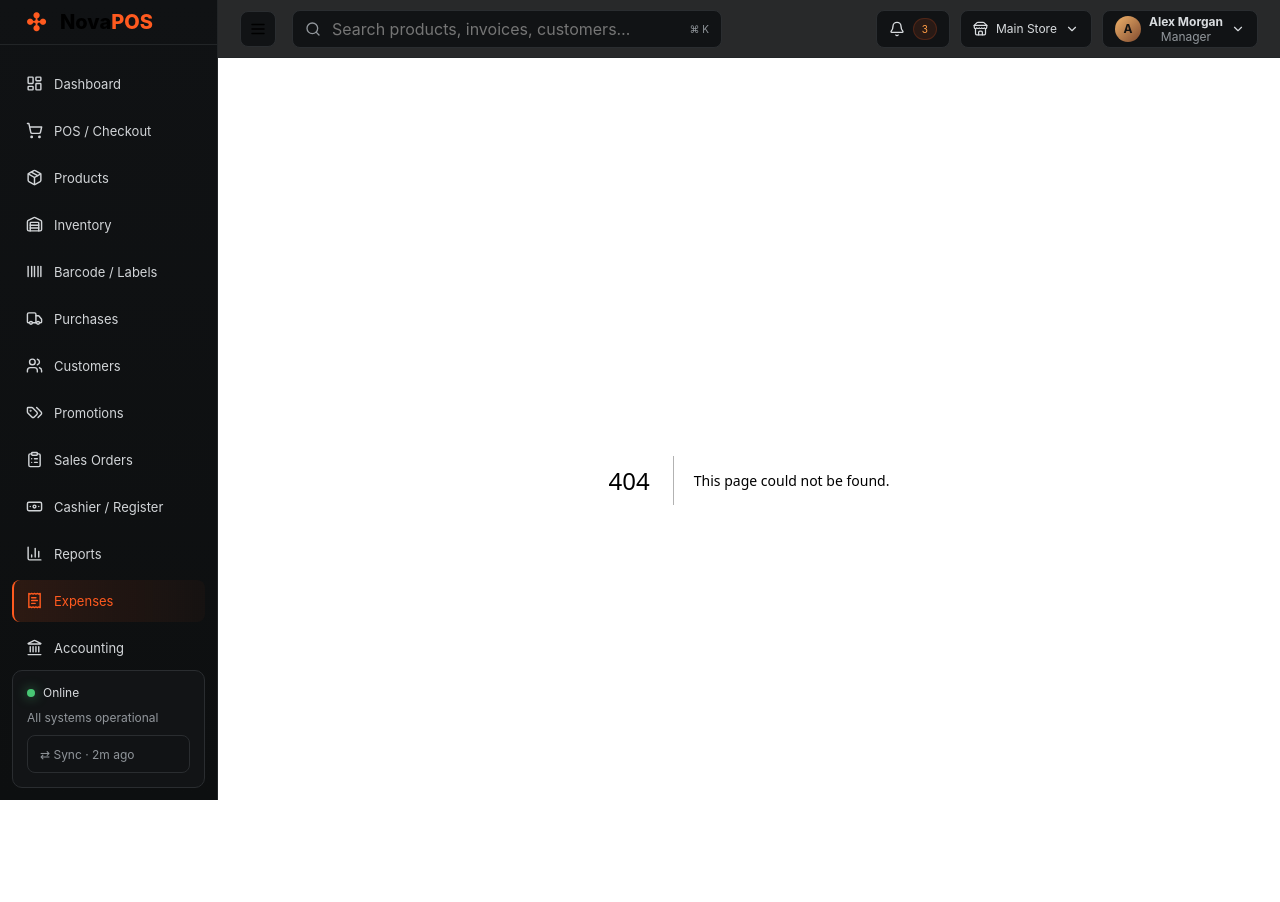
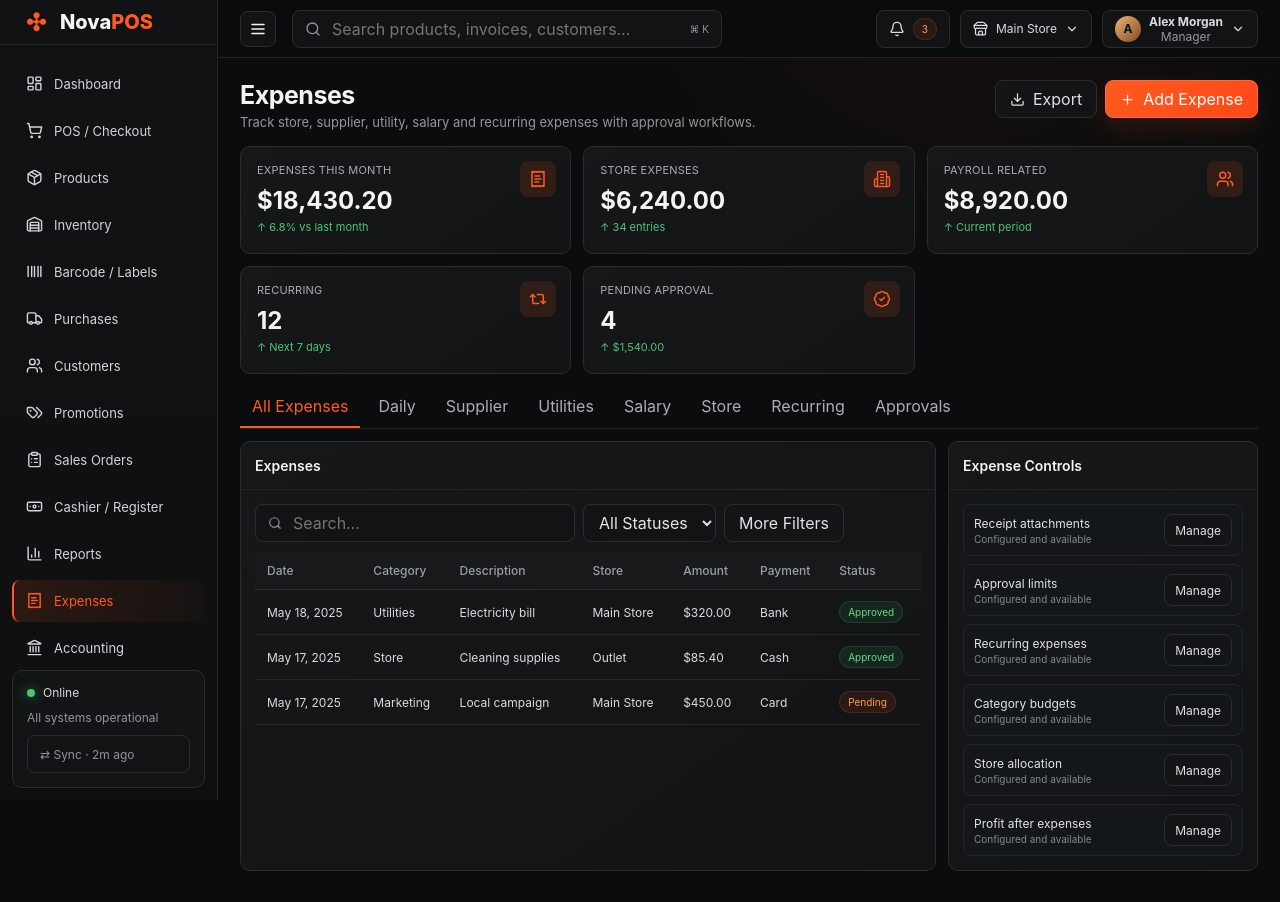
Before and after one commit to heshannamal/web7POS, a Next.js app in the folder frontend/: page /expenses in a window 1280 px wide. Before the commit this address had no page. Built offline with nearby package versions, Linux system fonts and the light colour scheme.

Commit message:
Add expenses UI

```diff
--- /dev/null
+++ b/frontend/app/expenses/page.tsx
@@ -0,0 +1,9 @@
+import { FeaturePage } from '@/components/feature-page';
+import { ReceiptText, Building2, Users, Repeat2, BadgeCheck } from 'lucide-react';
+export default function Expenses(){return <FeaturePage title="Expenses" subtitle="Track store, supplier, utility, salary and recurring expenses with approval workflows." primaryLabel="Add Expense" cards={[
+{title:'Expenses This Month',value:'$18,430.20',note:'6.8% vs last month',icon:ReceiptText},{title:'Store Expenses',value:'$6,240.00',note:'34 entries',icon:Building2},{title:'Payroll Related',value:'$8,920.00',note:'Current period',icon:Users},{title:'Recurring',value:'12',note:'Next 7 days',icon:Repeat2},{title:'Pending Approval',value:'4',note:'$1,540.00',icon:BadgeCheck}
+]} tabs={['All Expenses','Daily','Supplier','Utilities','Salary','Store','Recurring','Approvals']} columns={['Date','Category','Description','Store','Amount','Payment','Status']} rows={[
+{Date:'May 18, 2025',Category:'Utilities',Description:'Electricity bill',Store:'Main Store',Amount:'$320.00',Payment:'Bank',Status:'Approved'},
+{Date:'May 17, 2025',Category:'Store',Description:'Cleaning supplies',Store:'Outlet',Amount:'$85.40',Payment:'Cash',Status:'Approved'},
+{Date:'May 17, 2025',Category:'Marketing',Description:'Local campaign',Store:'Main Store',Amount:'$450.00',Payment:'Card',Status:'Pending'},
+]} sideTitle="Expense Controls" sideItems={['Receipt attachments','Approval limits','Recurring expenses','Category budgets','Store allocation','Profit after expenses']}/>}
```
